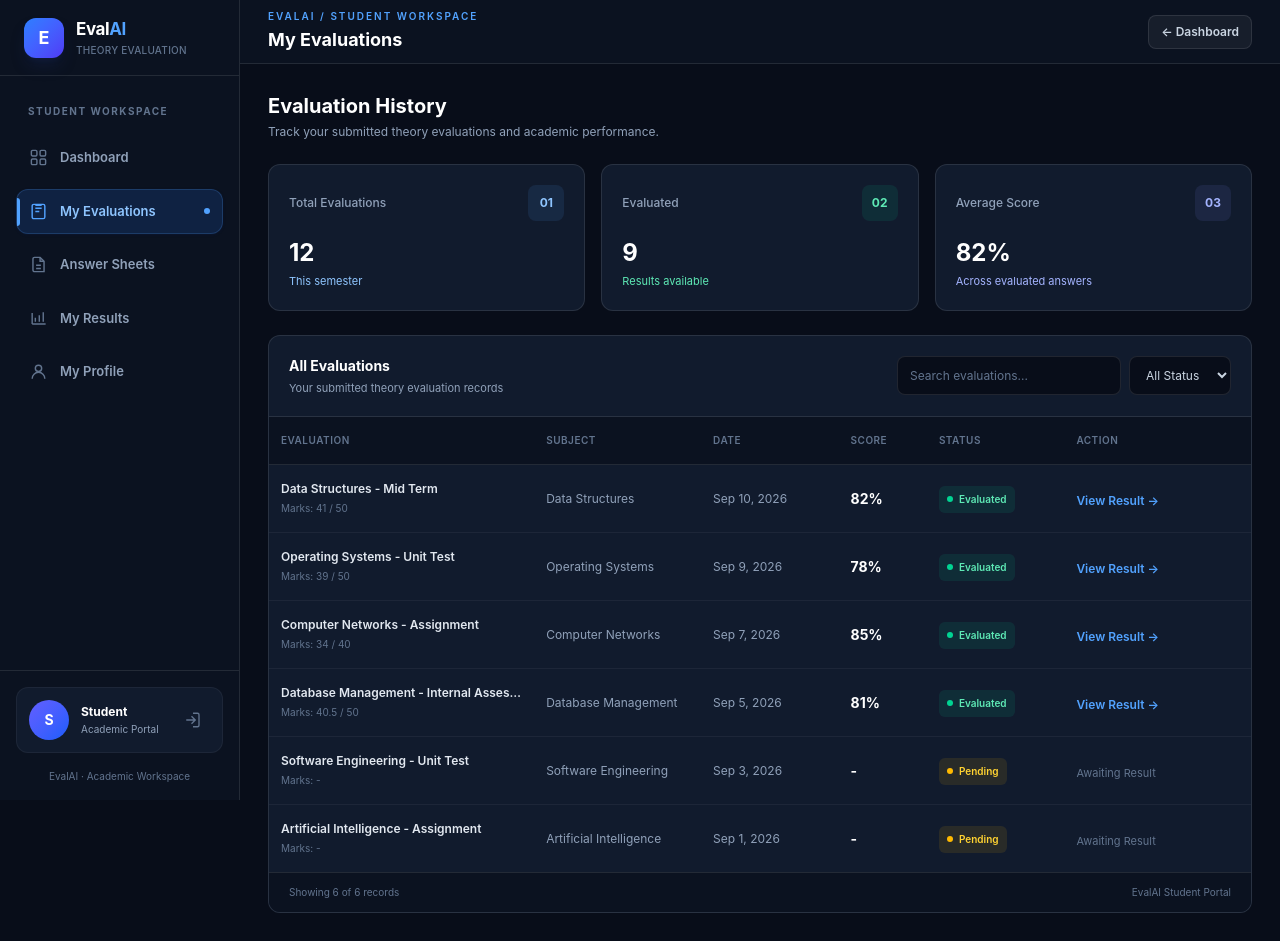
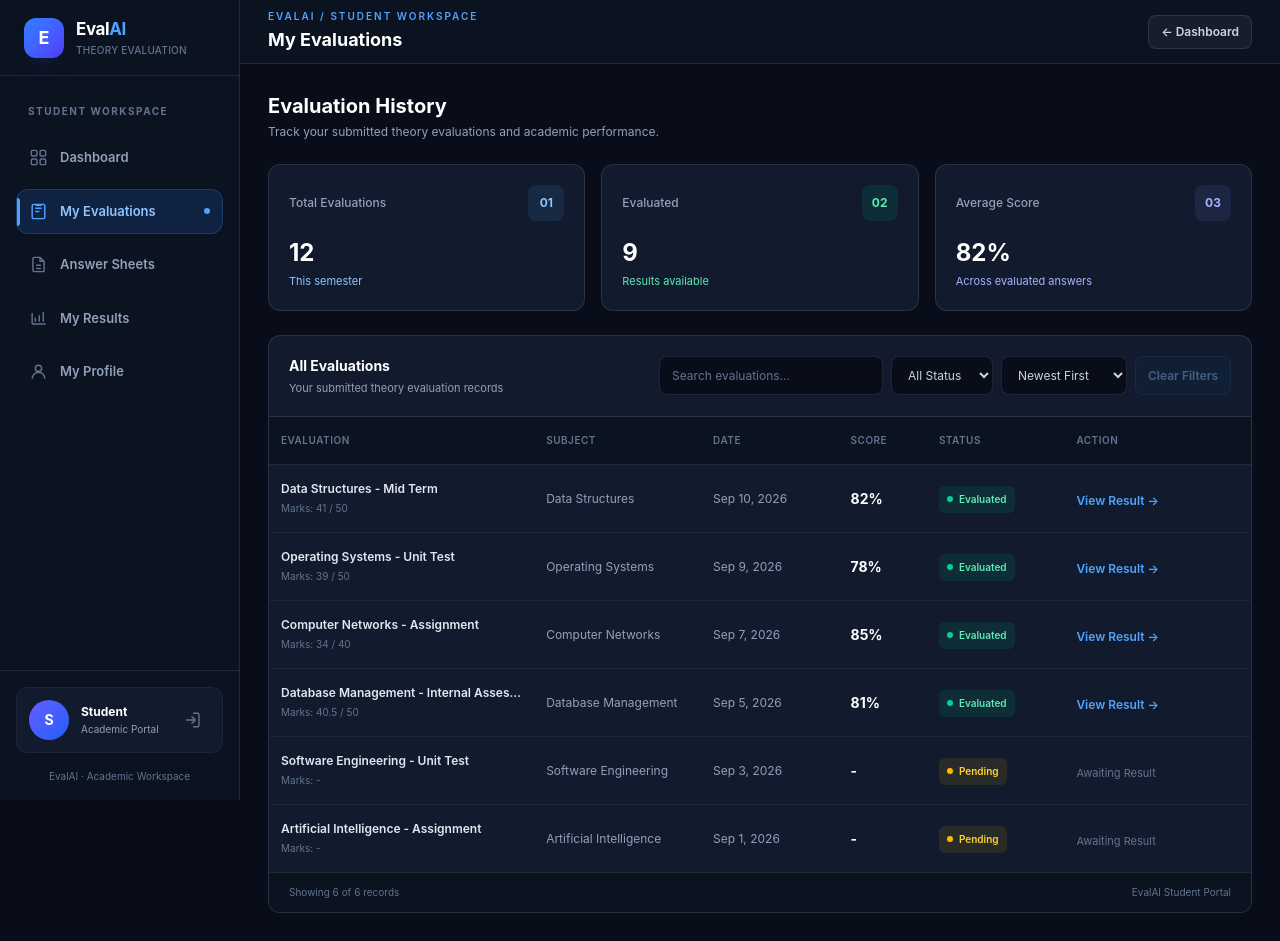
Before and after one commit to Kanikagarwal/SKIT-AI-2023-2027-1, a React (Vite) app in the folder frontend/: page /student-evaluations in a window 1280 px wide. Built offline with nearby package versions, Linux system fonts and the light colour scheme.

Commit message:
Enhance student evaluation sorting and filters

```diff
--- a/frontend/src/pages/StudentEvaluations.jsx
+++ b/frontend/src/pages/StudentEvaluations.jsx
@@ -56,8 +56,10 @@ function StudentEvaluations() {
 
   const [searchTerm, setSearchTerm] = useState("")
   const [statusFilter, setStatusFilter] = useState("All")
+  const [sortOrder, setSortOrder] = useState("newest")
 
-  const filteredEvaluations = evaluations.filter((evaluation) => {
+  const filteredEvaluations = evaluations
+    .filter((evaluation) => {
       const matchesSearch =
         evaluation.title.toLowerCase().includes(searchTerm.toLowerCase()) ||
         evaluation.subject.toLowerCase().includes(searchTerm.toLowerCase())
@@ -67,6 +69,27 @@ function StudentEvaluations() {
 
       return matchesSearch && matchesStatus
     })
+    .sort((a, b) => {
+      if (sortOrder === "newest" || sortOrder === "oldest") {
+        const dateA = new Date(a.date).getTime()
+        const dateB = new Date(b.date).getTime()
+        return sortOrder === "newest" ? dateB - dateA : dateA - dateB
+      }
+
+      if (a.status !== b.status) {
+        return a.status === "Evaluated" ? -1 : 1
+      }
+
+      const scoreA = parseFloat(a.score)
+      const scoreB = parseFloat(b.score)
+      return sortOrder === "highest" ? scoreB - scoreA : scoreA - scoreB
+    })
+
+  const clearFilters = () => {
+    setSearchTerm("")
+    setStatusFilter("All")
+    setSortOrder("newest")
+  }
 
   const stats = [
     {
@@ -183,7 +206,7 @@ function StudentEvaluations() {
                 </p>
               </div>
 
-              <div className="flex flex-col sm:flex-row gap-2">
+              <div className="flex flex-col sm:flex-row sm:flex-wrap gap-2">
 
                 <input
                   type="text"
@@ -202,6 +225,27 @@ function StudentEvaluations() {
                   <option value="Evaluated">Evaluated</option>
                   <option value="Pending">Pending</option>
                 </select>
+
+                <select
+                  value={sortOrder}
+                  onChange={(e) => setSortOrder(e.target.value)}
+                  aria-label="Sort evaluations"
+                  className="bg-[#080D19] border border-white/10 rounded-lg px-3 py-2.5 text-xs text-slate-300 outline-none focus:border-blue-500 transition"
+                >
+                  <option value="newest">Newest First</option>
+                  <option value="oldest">Oldest First</option>
+                  <option value="highest">Highest Score</option>
+                  <option value="lowest">Lowest Score</option>
+                </select>
+
+                <button
+                  type="button"
+                  onClick={clearFilters}
+                  disabled={!searchTerm && statusFilter === "All" && sortOrder === "newest"}
+                  className="text-xs font-semibold text-blue-300 hover:text-white bg-blue-500/10 hover:bg-blue-500/20 border border-blue-400/20 disabled:opacity-40 disabled:cursor-not-allowed px-3 py-2.5 rounded-lg transition"
+                >
+                  Clear Filters
+                </button>
 
               </div>
 
```
Lines whose indentation alone changed are shown as unchanged.
